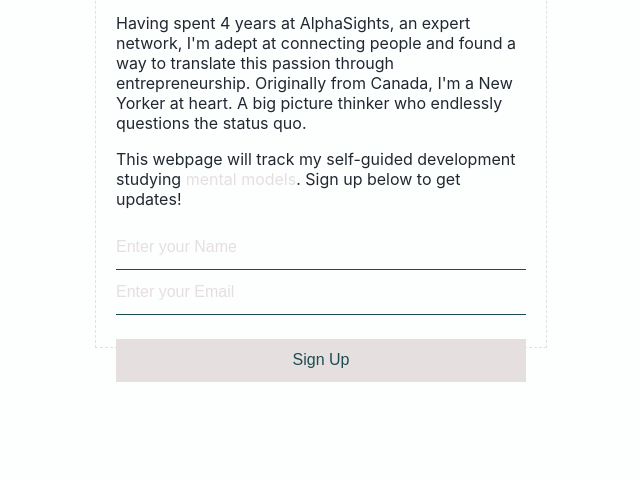
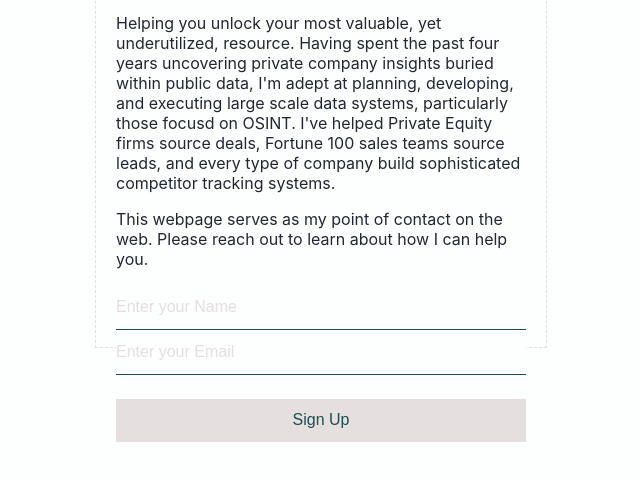
Before and after one commit to mishweinerman1/mishelle, a plain HTML site: page index.html in a window 1280 px wide. Shown: the part 278-758 px from the top of the page, without its empty margins (319-959 px from the left). Drawn offline with Linux system fonts and the light colour scheme.

Commit message:
Update index.html
Updated with new wording

```diff
--- a/index.html
+++ b/index.html
@@ -3,7 +3,7 @@
   <head>
     <meta charset="utf-8" />
     <meta http-equiv="x-ua-compatible" content="ie=edge" />
-    <title>Mishelle Weinerman's Blog</title>
+    <title>Mishelle Weinerman</title>
     <meta name="description" content="" />
     <meta name="viewport" content="width=device-width, initial-scale=1" />
 
@@ -17,18 +17,13 @@
           <h1>Mishelle Weinerman</h1>
           <div class="subtitle">Mish-el Wine-er-man</div>
           <p>
-            Having spent 4 years at AlphaSights, an expert network, I'm adept at connecting people and found a way to translate this passion through entrepreneurship.
+            Helping you unlock your most valuable, yet underutilized, resource.
 
-            Originally from Canada, I'm a New Yorker at heart. A big picture thinker who endlessly questions the status quo.
+            Having spent the past four years uncovering private company insights buried within public data, I'm adept at planning, developing, and executing large scale data systems, particularly those focusd on OSINT.
+            I've helped Private Equity firms source deals, Fortune 100 sales teams source leads, and every type of company build sophisticated competitor tracking systems.
           </p>
           <p>
-            This webpage will track my self-guided development studying
-            <a
-              href="https://fs.blog/mental-models/"
-              target="_blank"
-              rel="noopener noreferrer"
-              >mental models</a
-            >. Sign up below to get updates!
+            This webpage serves as my point of contact on the web. Please reach out to learn about how I can help you.
           </p>
         </div>
         <div class="form">
```
